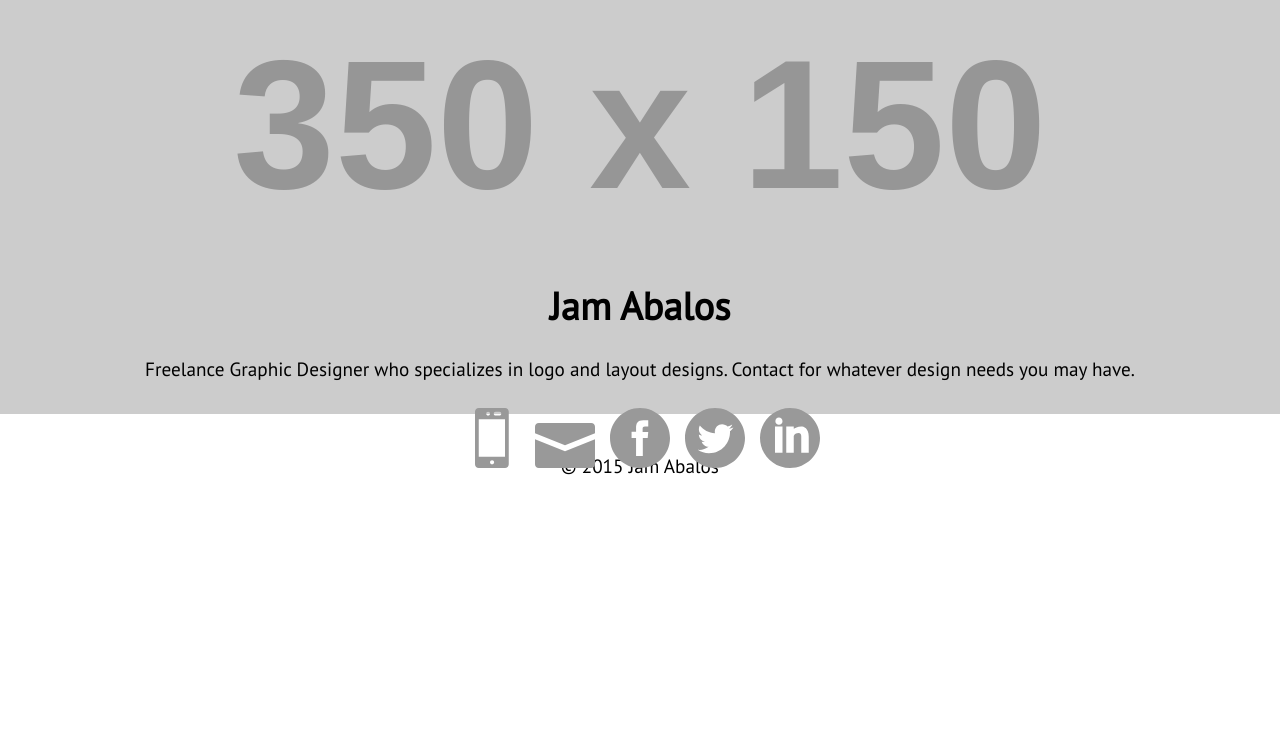
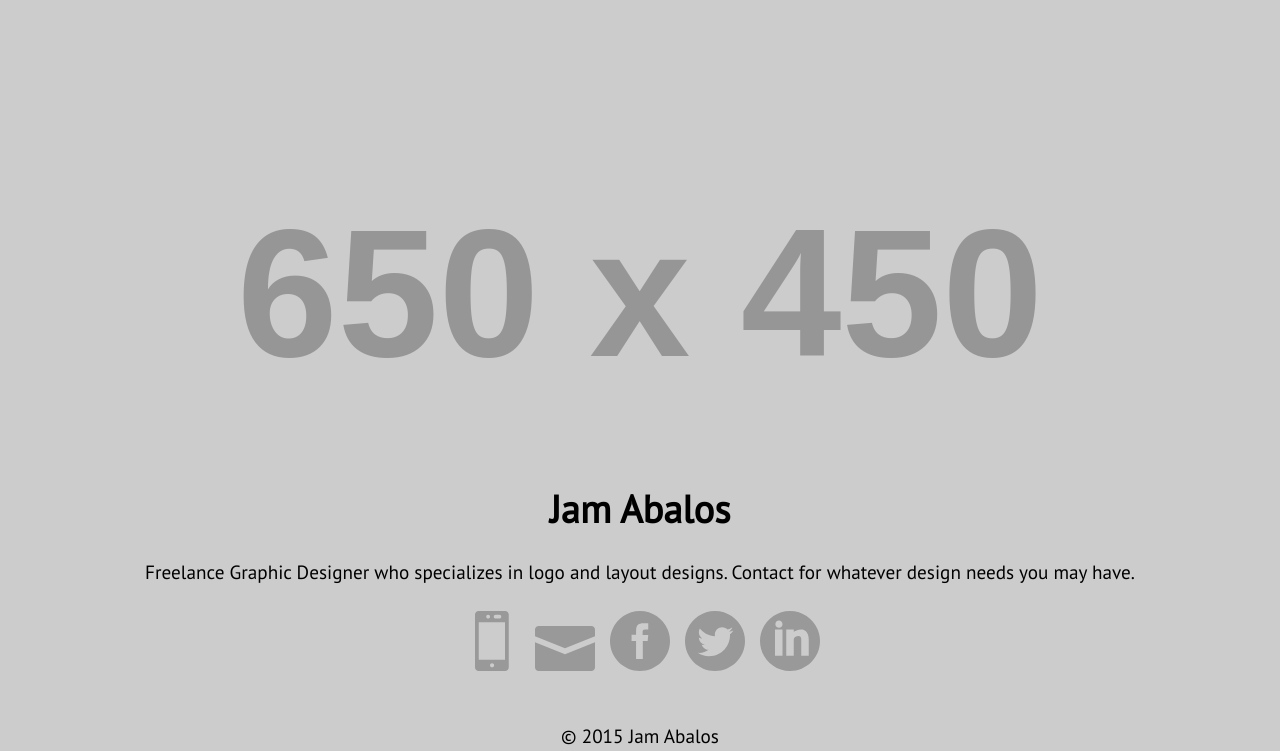
Before and after one commit to JamAbalos/dsn1675-project-1, a plain HTML site: page index.html in a window 1280 px wide. Shown: the part 135-886 px from the top of the page. Before the commit the page ends 800 px from the top, so only its background shows below. Drawn offline with Linux system fonts and the light colour scheme; placeholder pictures from the web are drawn by us.

Commit message:
added footer to content in index.html

```diff
--- a/index.html
+++ b/index.html
@@ -13,7 +13,7 @@
 <body>
 
 <div class="banner">
-	<img src="http://placehold.it/350x150">
+	<img src="http://placehold.it/650x450">
 	<div class="banner-content">
 		<h1 class="name">Jam Abalos</h1>
 		<p>Freelance Graphic Designer who specializes in logo and layout designs. Contact for whatever design needs you may have.</p>
@@ -46,12 +46,15 @@
 				</li>
 			</ul>
 		</div>
+
+		<footer>
+			<p>© 2015 Jam Abalos</p>
+		</footer>
+
 	</ban>
 </div>
 
-<footer>
-	<p>© 2015 Jam Abalos</p>
-</footer>
+
 
 </body>
 </html>
```
